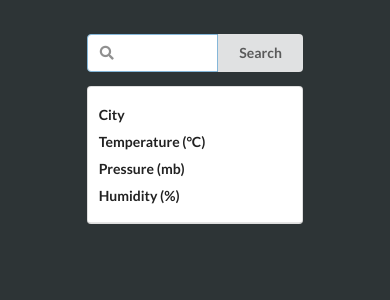
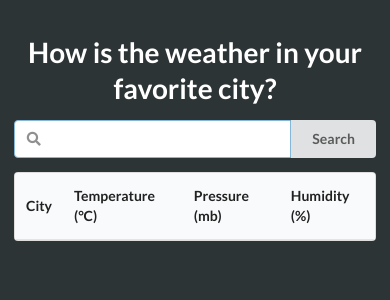
Before and after one commit to lauro-ladeira/react-redux-weather, a React (Create React App) app: page / in a window 390 px wide. Shown: the top 300 px of the page. Built offline with nearby package versions, Linux system fonts and the light colour scheme.

Commit message:
Readme editado e alterações no responsivo

```diff
--- /dev/null
+++ b/public/blabla.js
@@ -0,0 +1 @@
+console.log('Hello laurim node master')
--- a/src/components/App.scss
+++ b/src/components/App.scss
@@ -9,6 +9,15 @@
   height:auto !important; /* cross-browser */
   height: 100%; /* cross-browser */
 
+}
+
+.ui.card {
+  box-shadow: unset;
+}
+
+h1 {
+  color: #FFF;
+  text-align: center;
 }
 
 .theme {
@@ -68,3 +77,10 @@
 .ui.grid.extra.content {
   color: inherit;
 }
+
+@media only screen and (max-width: 767px){
+
+  .ui.grid>.centered.column, .ui.grid>.row>.centered.column{
+    width: auto!important;
+  }
+}
--- a/src/components/CitiesList.jsx
+++ b/src/components/CitiesList.jsx
@@ -19,7 +19,7 @@ class CitiesList extends React.Component {
     }
     return (
       <table
-        className={`ui table ${this.props.temperatureClass}`}>
+        className={`ui table unstackable ${this.props.temperatureClass}`}>
         <thead>
           <tr>
             <th>City</th>
--- a/src/components/WeatherDetail.jsx
+++ b/src/components/WeatherDetail.jsx
@@ -49,7 +49,7 @@ class WeatherDetail extends React.Component {
   render() {
     const city = this.props.city;
     if (!city) {
-      return null;
+      return <h1>How is the weather in your favorite city?</h1>;
     }
     return (
       <div className={`ui centered card ${this.props.temperatureClass}`}>
```
Also changed, not shown: 1 other file (tests, documents, lock files or other folders).
